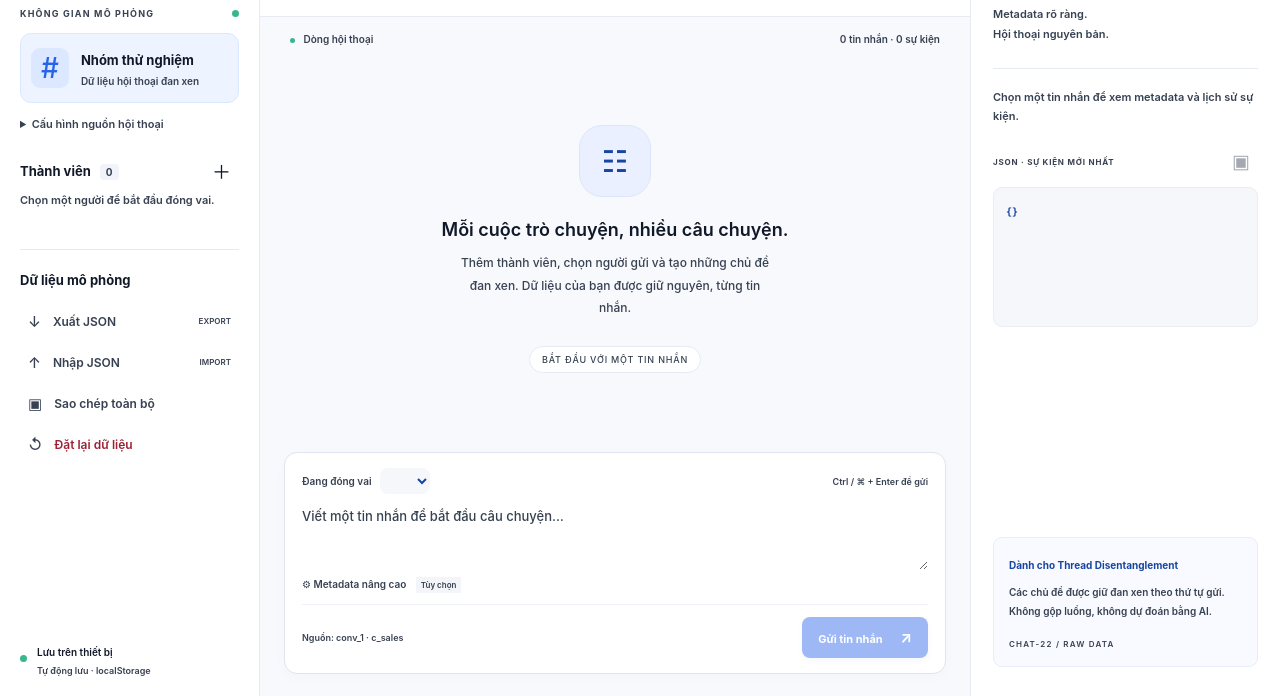
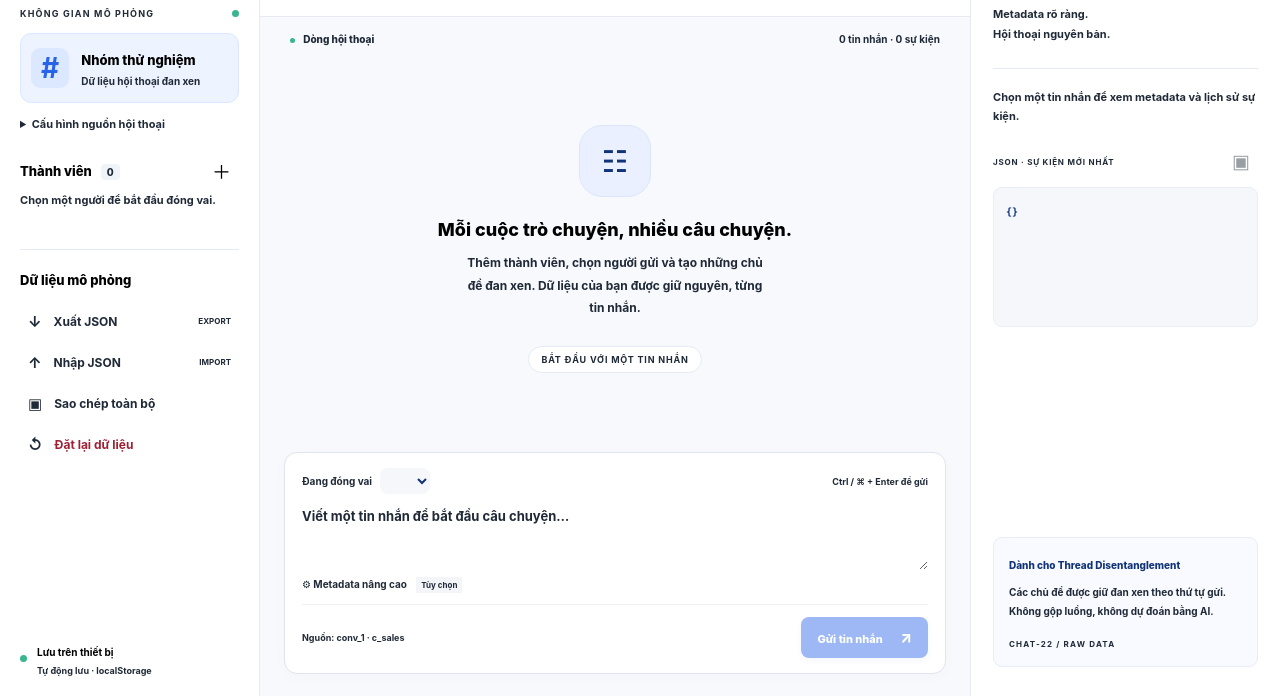
Before and after one commit to hoquoctoan1/mo-phong-group-chat-tao-du-lieu-mau-test-model, a plain HTML site: page index.html in a window 1280 px wide. Shown: the part 104-800 px from the top of the page. Drawn offline with Linux system fonts and the light colour scheme.

Commit message:
Make interface typography bold with darker text

```diff
--- a/style.css
+++ b/style.css
@@ -1,4 +1,4 @@
-:root{font-family:Inter,"Segoe UI",Arial,sans-serif;color:#111827;background:#f6f8fc;font-synthesis:none;--blue:#2764e7;--line:#e6ebf3;--muted:#374151}
+:root{font-family:Inter,"Segoe UI",Arial,sans-serif;color:#000000;background:#f6f8fc;font-synthesis:none;--blue:#2764e7;--line:#e6ebf3;--muted:#1f2937}
 *{box-sizing:border-box}
 body{margin:0;display:grid;grid-template-columns:260px minmax(440px,1fr) 310px;height:100dvh;overflow:hidden}
 button,input,textarea,select{font:inherit}
@@ -6,13 +6,13 @@ button{cursor:pointer}
 button:disabled{opacity:.45;cursor:not-allowed}
 button,input,textarea,select,summary{outline-offset:4px}
 button{border:0;background:none;color:inherit;border-radius:8px}
-input,select,textarea{border:1px solid #dce3ef;border-radius:8px;padding:10px;width:100%;color:#111827;background:white}
+input,select,textarea{border:1px solid #dce3ef;border-radius:8px;padding:10px;width:100%;color:#000000;background:white}
 textarea{resize:vertical}
 label{display:grid;gap:7px;font-size:12px;font-weight:600}
 small{font-weight:400}
 .sidebar{background:#fff;border-right:1px solid var(--line);padding:30px 20px 20px;overflow:auto;display:flex;flex-direction:column}
 .brand{display:flex;align-items:center;gap:12px;color:inherit;text-decoration:none;font-size:20px;font-weight:750;letter-spacing:.6px}
-.brand small{display:block;color:#374151;font-size:9px;letter-spacing:1.65px;margin-top:5px}
+.brand small{display:block;color:#1f2937;font-size:9px;letter-spacing:1.65px;margin-top:5px}
 .brand-icon{display:grid;place-items:center;position:relative;width:42px;height:42px;border-radius:13px;background:var(--blue);color:white;font-size:26px;box-shadow:0 5px 12px #2764e725}
 .brand-icon span{position:absolute;right:4px;bottom:5px;font-size:9px;background:var(--blue)}
 .workspace-label{font-size:9px;font-weight:700;letter-spacing:1.2px;margin:40px 0 14px;color:var(--muted);display:flex;align-items:center;justify-content:space-between}
@@ -20,13 +20,13 @@ small{font-weight:400}
 .group-card{display:flex;gap:12px;align-items:center;background:#eef4ff;border:1px solid #dbe7ff;padding:14px 10px;border-radius:11px}
 .group-icon{color:var(--blue);font-size:28px;background:#dce8ff;border-radius:9px;padding:3px 10px}
 .group-card strong{font-size:13px}
-.group-card small{display:block;font-size:10px;color:#374151;margin-top:6px}
-.settings{font-size:11px;color:#374151;margin:14px 0 22px}
+.group-card small{display:block;font-size:10px;color:#1f2937;margin-top:6px}
+.settings{font-size:11px;color:#1f2937;margin:14px 0 22px}
 .settings summary{cursor:pointer}
 .settings form{display:grid;gap:12px;padding-top:15px}
 .section-heading{display:flex;justify-content:space-between;align-items:center}
 h2{font-size:13px;margin:0}
-.section-heading h2 span{color:#374151;background:#f0f3f9;padding:2px 6px;font-size:10px;margin-left:6px;border-radius:4px}
+.section-heading h2 span{color:#1f2937;background:#f0f3f9;padding:2px 6px;font-size:10px;margin-left:6px;border-radius:4px}
 .icon-button{font-size:19px;padding:4px 8px}
 .icon-button:hover{background:#eaf0fb}
 .hint{font-size:11px;color:var(--muted);line-height:1.6;margin:4px 0 14px}
@@ -36,36 +36,36 @@ h2{font-size:13px;margin:0}
 .member-select{display:flex;align-items:center;gap:10px;flex:1;min-width:0;text-align:left;padding:0}
 .avatar{width:34px;height:34px;border-radius:12px;display:grid;place-items:center;background:var(--avatar-color);color:white;font-size:12px;font-weight:700;flex-shrink:0}
 .member-name{font-size:12px;font-weight:600;overflow-wrap:anywhere}
-.member-name small{display:block;font-size:9px;color:#374151;margin-top:4px}
-.member-row .icon-button{font-size:13px;color:#374151}
+.member-name small{display:block;font-size:9px;color:#1f2937;margin-top:4px}
+.member-row .icon-button{font-size:13px;color:#1f2937}
 .data-tools{border-top:1px solid var(--line);margin-top:25px;padding-top:22px}
 .data-tools h2{margin-bottom:13px}
-.data-tools>button{width:100%;text-align:left;display:flex;align-items:center;gap:12px;padding:11px 8px;font-size:15px;color:#374151}
-.data-tools>button span{font-size:12px;color:#374151;flex:1}
-.data-tools>button small{font-size:8px;color:#374151}
+.data-tools>button{width:100%;text-align:left;display:flex;align-items:center;gap:12px;padding:11px 8px;font-size:15px;color:#1f2937}
+.data-tools>button span{font-size:12px;color:#1f2937;flex:1}
+.data-tools>button small{font-size:8px;color:#1f2937}
 .data-tools>button:hover{background:#f3f6fc}
 .data-tools .danger span{color:#9f2034}
 .local-note{display:flex;gap:10px;align-items:center;margin-top:auto;padding-top:35px}
 .local-note strong{font-size:10px;font-weight:500}
-.local-note small{display:block;font-size:9px;margin-top:5px;color:#374151}
+.local-note small{display:block;font-size:9px;margin-top:5px;color:#1f2937}
 .chat{min-width:0;display:flex;flex-direction:column;height:100%;background:#f7f9fc}
 .chat-header{padding:27px 30px 23px;background:#fff;display:flex;align-items:center;justify-content:space-between;border-bottom:1px solid var(--line);gap:12px}
-.eyebrow{font-size:9px;letter-spacing:1.4px;color:#374151;font-weight:700}
+.eyebrow{font-size:9px;letter-spacing:1.4px;color:#1f2937;font-weight:700}
 h1{font-size:23px;letter-spacing:-.6px;margin:9px 0 8px;font-weight:700}
-.badge{font-size:8px;font-weight:700;letter-spacing:.7px;vertical-align:middle;color:#1745a0;background:#edf3ff;border:1px solid #dce8ff;padding:5px 7px;border-radius:4px;margin-left:9px}
-.chat-header p{font-size:11px;color:#374151;margin:0}
+.badge{font-size:8px;font-weight:700;letter-spacing:.7px;vertical-align:middle;color:#103477;background:#edf3ff;border:1px solid #dce8ff;padding:5px 7px;border-radius:4px;margin-left:9px}
+.chat-header p{font-size:11px;color:#1f2937;margin:0}
 .chat-header p span{margin-right:5px}
 .secondary{border:1px solid #dfe6f0;background:white;font-size:11px;padding:10px 12px;font-weight:600;white-space:nowrap}
 .secondary:hover{border-color:#99b7f2;background:#f5f8ff}
-.conversation-bar{display:flex;justify-content:space-between;padding:16px 30px;font-size:10px;color:#374151}
-.conversation-bar>span:first-child{color:#374151;font-weight:600}
+.conversation-bar{display:flex;justify-content:space-between;padding:16px 30px;font-size:10px;color:#1f2937}
+.conversation-bar>span:first-child{color:#1f2937;font-weight:600}
 .conversation-bar .live-dot{width:5px;height:5px;margin-right:6px}
 .messages{flex:1;overflow:auto;padding:10px 30px 25px;scroll-behavior:smooth}
 .empty-state{height:100%;min-height:210px;display:flex;align-items:center;justify-content:center;flex-direction:column;text-align:center}
-.empty-icon{font-size:30px;color:#1745a0;background:#eaf0ff;width:72px;height:72px;display:grid;place-items:center;border:1px solid #dce6fb;border-radius:23px;margin-bottom:22px}
-.empty-state h2{font-size:18px;color:#111827;font-weight:600}
-.empty-state p{font-size:12px;color:#374151;line-height:1.9;max-width:310px}
-.empty-state .empty-pill{font-size:9px;letter-spacing:.8px;background:white;border:1px solid var(--line);color:#374151;padding:7px 12px;border-radius:20px;margin-top:14px}
+.empty-icon{font-size:30px;color:#103477;background:#eaf0ff;width:72px;height:72px;display:grid;place-items:center;border:1px solid #dce6fb;border-radius:23px;margin-bottom:22px}
+.empty-state h2{font-size:18px;color:#000000;font-weight:600}
+.empty-state p{font-size:12px;color:#1f2937;line-height:1.9;max-width:310px}
+.empty-state .empty-pill{font-size:9px;letter-spacing:.8px;background:white;border:1px solid var(--line);color:#1f2937;padding:7px 12px;border-radius:20px;margin-top:14px}
 .message{display:flex;align-items:flex-start;gap:11px;margin:0 -8px 20px;padding:9px 8px;border-radius:12px;border:1px solid transparent;position:relative}
 .message:hover{background:#eef2f9}
 .message.selected{background:#edf3ff;border-color:#d3e1ff}
@@ -73,36 +73,36 @@ h1{font-size:23px;letter-spacing:-.6px;margin:9px 0 8px;font-weight:700}
 .message-content{min-width:0;max-width:88%;flex:1}
 .message-meta{display:flex;align-items:center;gap:8px;flex-wrap:wrap;font-size:11px;margin-bottom:7px}
 .message-meta strong{font-size:12px}
-.message-meta time,.message-meta small{font-size:9px;color:#374151}
-.topic-tag{font-size:9px;color:#1745a0;background:#e8edf7;border-radius:4px;padding:3px 6px}
+.message-meta time,.message-meta small{font-size:9px;color:#1f2937}
+.topic-tag{font-size:9px;color:#103477;background:#e8edf7;border-radius:4px;padding:3px 6px}
 .bubble{background:white;border:1px solid #e8ecf3;box-shadow:0 2px 3px #23334d03;border-radius:0 12px 12px 12px;padding:12px 15px;display:inline-block;max-width:100%;font-size:13px;line-height:1.65;white-space:pre-wrap;overflow-wrap:anywhere}
-.deleted .bubble{font-style:italic;color:#374151;background:#f2f4f8}
-.reply-quote{display:block;text-align:left;border-left:3px solid #8dacfa;background:#edf3ff;padding:7px 10px;font-size:10px;color:#1745a0;border-radius:4px;margin-bottom:7px;max-width:100%;white-space:pre-wrap;overflow-wrap:anywhere}
+.deleted .bubble{font-style:italic;color:#1f2937;background:#f2f4f8}
+.reply-quote{display:block;text-align:left;border-left:3px solid #8dacfa;background:#edf3ff;padding:7px 10px;font-size:10px;color:#103477;border-radius:4px;margin-bottom:7px;max-width:100%;white-space:pre-wrap;overflow-wrap:anywhere}
 .message-actions{display:flex;gap:3px;margin-top:6px}
-.message-actions button{font-size:9px;color:#374151;padding:3px 5px}
+.message-actions button{font-size:9px;color:#1f2937;padding:3px 5px}
 .message-actions button:hover{background:white;color:var(--blue)}
 .composer{margin:0 24px 22px;background:white;border:1px solid #dee5f0;border-radius:13px;box-shadow:0 4px 16px #31456a05;padding:15px 17px}
 .composer-top{display:flex;justify-content:space-between;align-items:center;gap:8px}
-.sender-label{display:flex;align-items:center;gap:8px;color:#374151;font-size:10px}
-.sender-label select{font-size:11px;width:auto;padding:5px 22px 5px 8px;background:#f5f7fb;border:0;color:#1745a0;font-weight:600}
-.keyboard-hint{font-size:9px;color:#374151}
+.sender-label{display:flex;align-items:center;gap:8px;color:#1f2937;font-size:10px}
+.sender-label select{font-size:11px;width:auto;padding:5px 22px 5px 8px;background:#f5f7fb;border:0;color:#103477;font-weight:600}
+.keyboard-hint{font-size:9px;color:#1f2937}
 .composer #message-text{border:0;padding:14px 0;font-size:13px;min-height:76px;resize:vertical}
 .composer #message-text:focus{outline:0}
-.composer textarea::placeholder{color:#374151}
+.composer textarea::placeholder{color:#1f2937}
 .composer-bottom{display:flex;align-items:center;justify-content:space-between;border-top:1px solid #eef1f6;padding-top:12px;margin-top:10px;gap:10px}
-.composer-bottom>span{font-size:9px;color:#374151;overflow-wrap:anywhere}
+.composer-bottom>span{font-size:9px;color:#1f2937;overflow-wrap:anywhere}
 .primary{background:var(--blue);color:white;padding:11px 16px;font-size:11px;font-weight:600;box-shadow:0 3px 7px #2764e71a}
 .primary:hover{background:#1855cf}
 .primary span{margin-left:15px;font-size:15px}
-#advanced summary{font-size:10px;color:#374151;cursor:pointer;padding:4px 0;list-style:none}
-#advanced summary span{font-size:8px;background:#f3f5f9;color:#374151;padding:3px 5px;margin-left:7px}
+#advanced summary{font-size:10px;color:#1f2937;cursor:pointer;padding:4px 0;list-style:none}
+#advanced summary span{font-size:8px;background:#f3f5f9;color:#1f2937;padding:3px 5px;margin-left:7px}
 .metadata-grid{display:grid;grid-template-columns:1fr 1fr;gap:15px;padding:18px 0 5px;max-height:260px;overflow:auto}
-.metadata-grid small{color:#374151;font-size:9px}
+.metadata-grid small{color:#1f2937;font-size:9px}
 .metadata-grid label{font-size:10px}
 .metadata-grid input,.metadata-grid textarea{font-size:11px}
 .full-width{grid-column:1/-1}
 fieldset{margin:0;border:1px solid var(--line);border-radius:8px;padding:10px;min-width:0}
-legend{font-size:10px;color:#374151}
+legend{font-size:10px;color:#1f2937}
 .participant-options{display:flex;gap:8px;flex-wrap:wrap}
 .participant-options label{display:flex;align-items:center;gap:4px;font-size:10px}
 .participant-options input{width:auto}
@@ -111,25 +111,25 @@ legend{font-size:10px;color:#374151}
 .compose-context span{overflow:hidden;white-space:nowrap;text-overflow:ellipsis}
 .inspector{border-left:1px solid var(--line);background:#fff;padding:29px 22px;overflow:auto;display:flex;flex-direction:column}
 .inspector-heading{border-bottom:1px solid var(--line);padding-bottom:23px}
-.inspector-symbol{font-size:20px;color:#1745a0;background:#f0f5ff;border:1px solid #e5edfb;border-radius:9px;display:inline-block;padding:7px 9px;margin-bottom:15px}
+.inspector-symbol{font-size:20px;color:#103477;background:#f0f5ff;border:1px solid #e5edfb;border-radius:9px;display:inline-block;padding:7px 9px;margin-bottom:15px}
 .inspector-heading h2{font-size:14px}
-.inspector-heading p{font-size:11px;color:#374151;line-height:1.8;margin:8px 0 0}
-.selection-info{font-size:11px;line-height:1.8;color:#374151;padding:19px 0;overflow-wrap:anywhere}
-.json-heading{display:flex;justify-content:space-between;align-items:center;font-size:8px;letter-spacing:.8px;color:#374151;font-weight:700}
-pre{background:#f5f7fb;border:1px solid #e9edf5;border-radius:9px;padding:14px 12px;font:10px/1.9 Consolas,monospace;color:#1745a0;white-space:pre-wrap;overflow-wrap:anywhere;margin:10px 0 18px;min-height:140px}
-.event-history{font-size:10px;color:#374151}
+.inspector-heading p{font-size:11px;color:#1f2937;line-height:1.8;margin:8px 0 0}
+.selection-info{font-size:11px;line-height:1.8;color:#1f2937;padding:19px 0;overflow-wrap:anywhere}
+.json-heading{display:flex;justify-content:space-between;align-items:center;font-size:8px;letter-spacing:.8px;color:#1f2937;font-weight:700}
+pre{background:#f5f7fb;border:1px solid #e9edf5;border-radius:9px;padding:14px 12px;font:10px/1.9 Consolas,monospace;color:#103477;white-space:pre-wrap;overflow-wrap:anywhere;margin:10px 0 18px;min-height:140px}
+.event-history{font-size:10px;color:#1f2937}
 .event-history button{display:block;text-align:left;width:100%;padding:8px;background:#f8faff;margin-top:6px;border:1px solid var(--line);font-size:10px}
 .event-history button:hover{border-color:#9cb8f2}
 .inspector-note{margin-top:auto;background:#f8faff;border:1px solid #e7edf9;border-radius:9px;padding:15px}
-.inspector-note strong{font-size:10px;color:#1745a0}
-.inspector-note p{font-size:10px;color:#374151;line-height:1.9}
-.inspector-note>span{font-size:8px;letter-spacing:1.2px;color:#374151}
-dialog{border:1px solid var(--line);border-radius:16px;padding:26px;max-width:420px;width:90%;color:#111827;box-shadow:0 20px 80px #17345f30}
+.inspector-note strong{font-size:10px;color:#103477}
+.inspector-note p{font-size:10px;color:#1f2937;line-height:1.9}
+.inspector-note>span{font-size:8px;letter-spacing:1.2px;color:#1f2937}
+dialog{border:1px solid var(--line);border-radius:16px;padding:26px;max-width:420px;width:90%;color:#000000;box-shadow:0 20px 80px #17345f30}
 dialog::backdrop{background:#172d514d;backdrop-filter:blur(3px)}
 dialog form{display:grid;gap:20px}
 .dialog-heading{display:flex;justify-content:space-between;align-items:center}
 dialog h2{font-size:18px}
-dialog small{color:#374151;font-size:10px;line-height:1.6}
+dialog small{color:#1f2937;font-size:10px;line-height:1.6}
 #toast{position:fixed;bottom:24px;left:50%;transform:translateX(-50%);background:#263b5b;color:white;border-radius:10px;padding:13px 21px;box-shadow:0 5px 30px #172d5130;max-width:80%;font-size:12px;z-index:10}
 #toast.error{background:#9b384d}
 body.inspector-hidden{grid-template-columns:260px minmax(440px,1fr)}
@@ -172,7 +172,7 @@ body.inspector-visible .inspector{display:flex}
 
 /* Readable typography: dark text and stronger weights across every panel. */
 :root {
-  font-weight: 500;
+  font-weight: 700;
 }
 
 .brand small,
@@ -204,7 +204,7 @@ legend,
 .inspector-note p,
 .inspector-note > span,
 dialog small {
-  font-weight: 600;
+  font-weight: 700;
 }
 
 .member-name,
@@ -212,24 +212,34 @@ dialog small {
 .primary,
 .secondary,
 label {
-  font-weight: 700;
+  font-weight: 800;
 }
 
 input,
 select,
 textarea,
 .bubble {
-  font-weight: 500;
+  font-weight: 700;
 }
 
 input::placeholder,
 textarea::placeholder,
 .composer textarea::placeholder {
-  color: #374151;
-  font-weight: 500;
+  color: #1f2937;
+  font-weight: 700;
   opacity: 1;
 }
 
 pre {
-  font-weight: 600;
+  font-weight: 700;
 }
+
+h1,
+h2,
+strong,
+.brand,
+.empty-state h2,
+.sender-label select,
+.conversation-bar > span:first-child {
+  font-weight: 800;
+}
```
